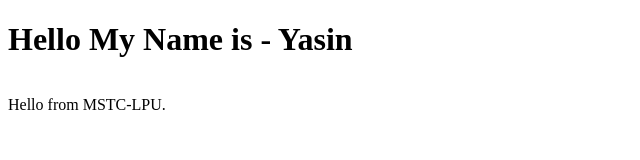
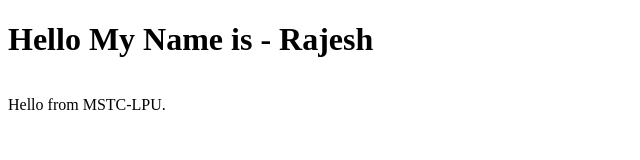
Before and after one commit to rajeshpatro/rajesh, a plain HTML site: page index.html in a window 1280 px wide. Shown: the full height of the page, 0-640 px from the left. Drawn offline with Linux system fonts and the light colour scheme.

Commit message:
Update index.html

```diff
--- a/index.html
+++ b/index.html
@@ -7,7 +7,7 @@
     <title>Basic HTML</title>
 </head>
 <body>
-    <h1 style="align-content: center">Hello My Name is - Yasin</h1>
+    <h1 style="align-content: center">Hello My Name is - Rajesh </h1>
     <div style="align-content: center">
         <p>
             Hello from MSTC-LPU.
```
